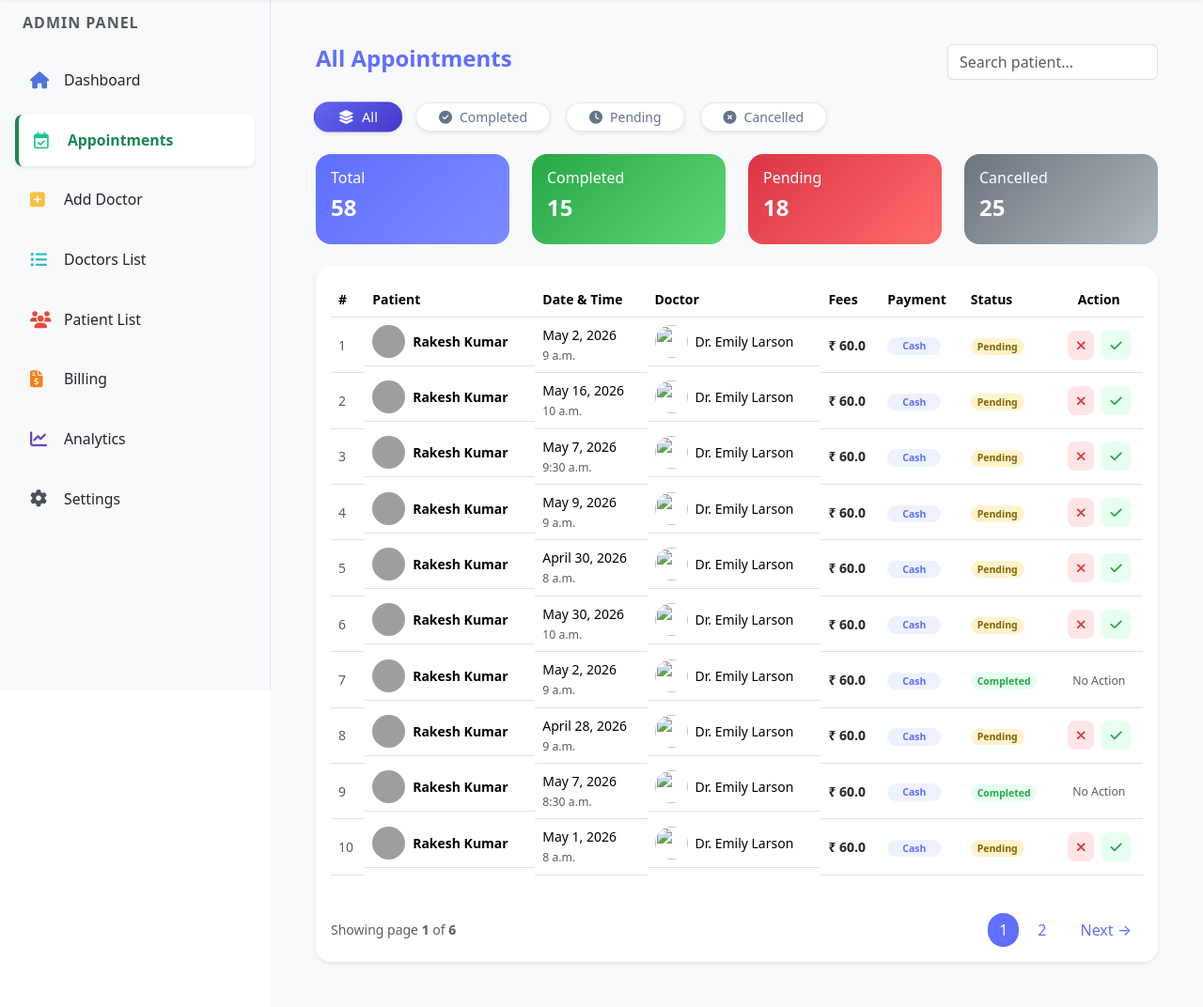
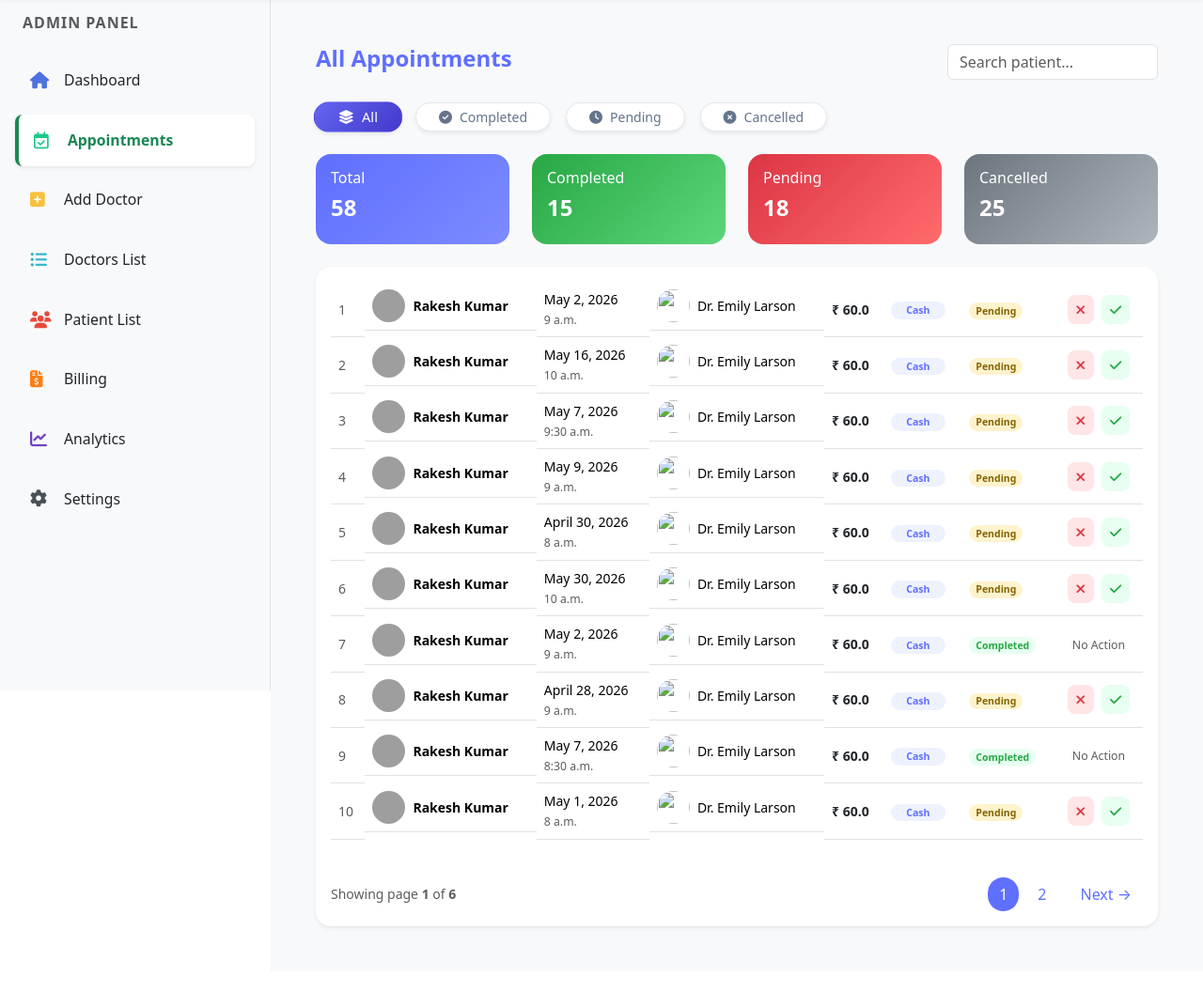
Before and after one commit to bylalit/doctor_appoinment, a Django app: page /appointments/ in a window 1280 px wide. Shown: the part 71-1143 px from the top of the page at 94% size. After the commit the page ends 1060 px from the top, so only its background shows below. Run offline with Django 5.2, Linux system fonts and the light colour scheme; a user stored in the database is signed in; data comes from the database, SQL or seed files in the repository; both versions use the stored data as it was after the commit; grey boxes are pictures that could not be loaded.

Commit message:
error find

```diff
--- a/templates/dashboard/appointments.html
+++ b/templates/dashboard/appointments.html
@@ -160,7 +160,7 @@
             <table class="table align-middle text-nowrap small" id="appointmentTable">
 
                 <!-- Header -->
-                <thead style="background:#f8f9ff;">
+                {% comment %} <thead style="background:#f8f9ff;">
                     <tr>
                         <th>#</th>
                         <th>Patient</th>
@@ -171,7 +171,7 @@
                         <th>Status</th>
                         <th class="text-center">Action</th>
                     </tr>
-                </thead>
+                </thead> {% endcomment %}
 
                 <tbody>
 
--- a/templates/dashboard/doctor_feedback.html
+++ b/templates/dashboard/doctor_feedback.html
@@ -2,7 +2,7 @@
 {% load static %}
 
 {% block contant %}
-
+{% comment %}
 <div style="width: 100%; margin-top: 64px; margin-left: 18rem; min-height: 100vh; background: linear-gradient(135deg, #f8f9fc 0%, #f1f4f9 100%); padding: 2rem; transition: all 0.3s ease; overflow-x: hidden;">
 
     <div class="d-flex justify-content-between align-items-center mb-5" style="animation: slideInDown 0.8s cubic-bezier(0.4, 0, 0.2, 1);">
@@ -185,7 +185,7 @@
         </div>
 
     </div>
-</div>
+</div> {% endcomment %}
 
 
 {% endblock contant %}
```
Also changed, not shown: db.sqlite3.
